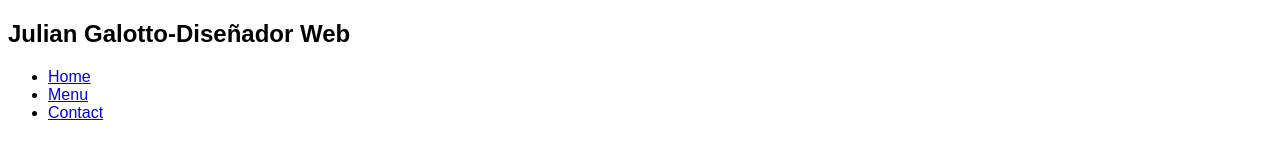
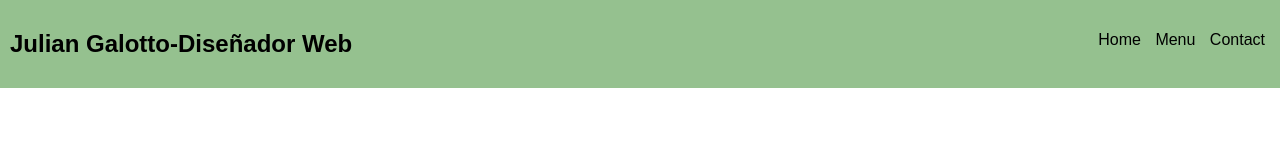
Before and after one commit to jcgalotto/flexbox-navbar, a plain HTML site: page index.html in a window 1280 px wide. Drawn offline with Linux system fonts and the light colour scheme.

Commit message:
Add styles navbar

```diff
--- a/css/styles.css
+++ b/css/styles.css
@@ -1,3 +1,40 @@
 body{
+	margin:0;
+}
+
+nav{
+	display:flex;
+	background:#95c18f;
 	font-family: sans-serif;
+	justify-content: space-between;
+	padding:10px;
+
 }
+
+nav ul{
+	padding-top: 5px;
+}
+nav li a{
+	color: black;
+	text-decoration: none;
+
+}
+
+a:hover{
+	color: white;
+	background: #DCE098;
+}
+
+
+
+nav li{
+	display: inline;
+	margin:5px;
+
+}
+
+
+li{
+	list-style-type: none;
+
+}
```
